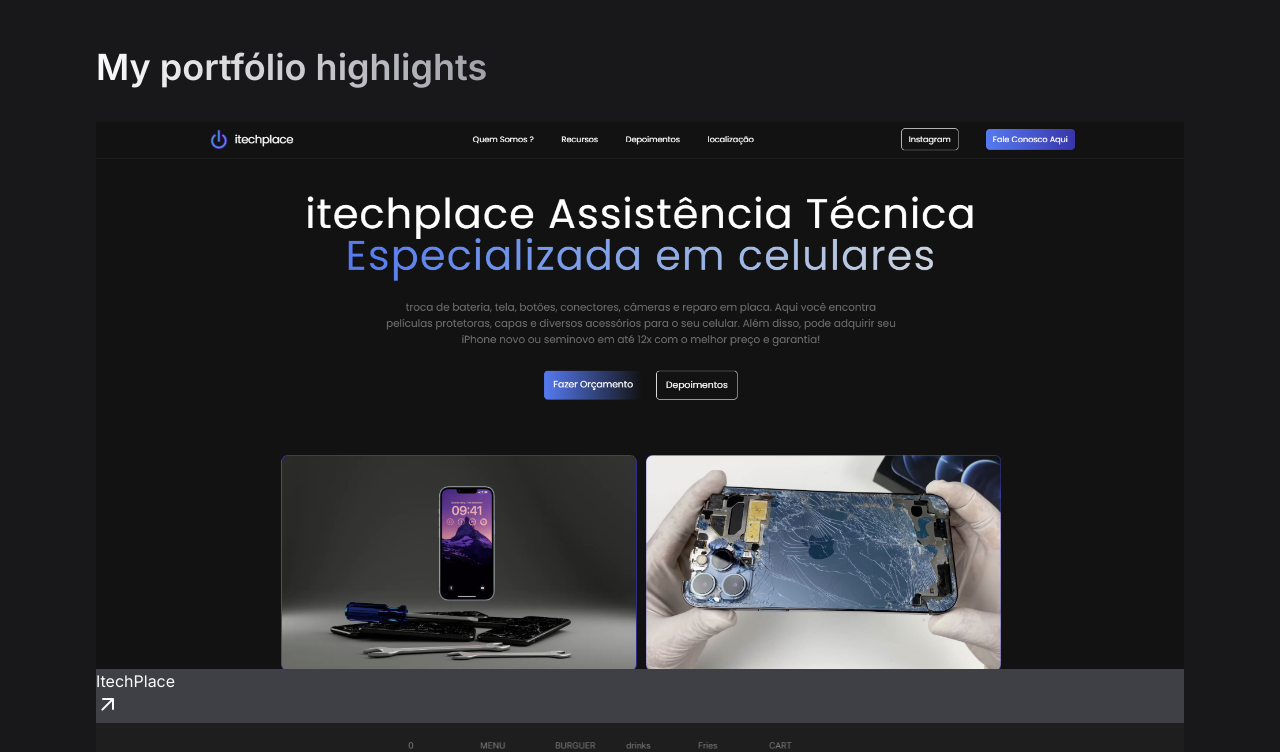
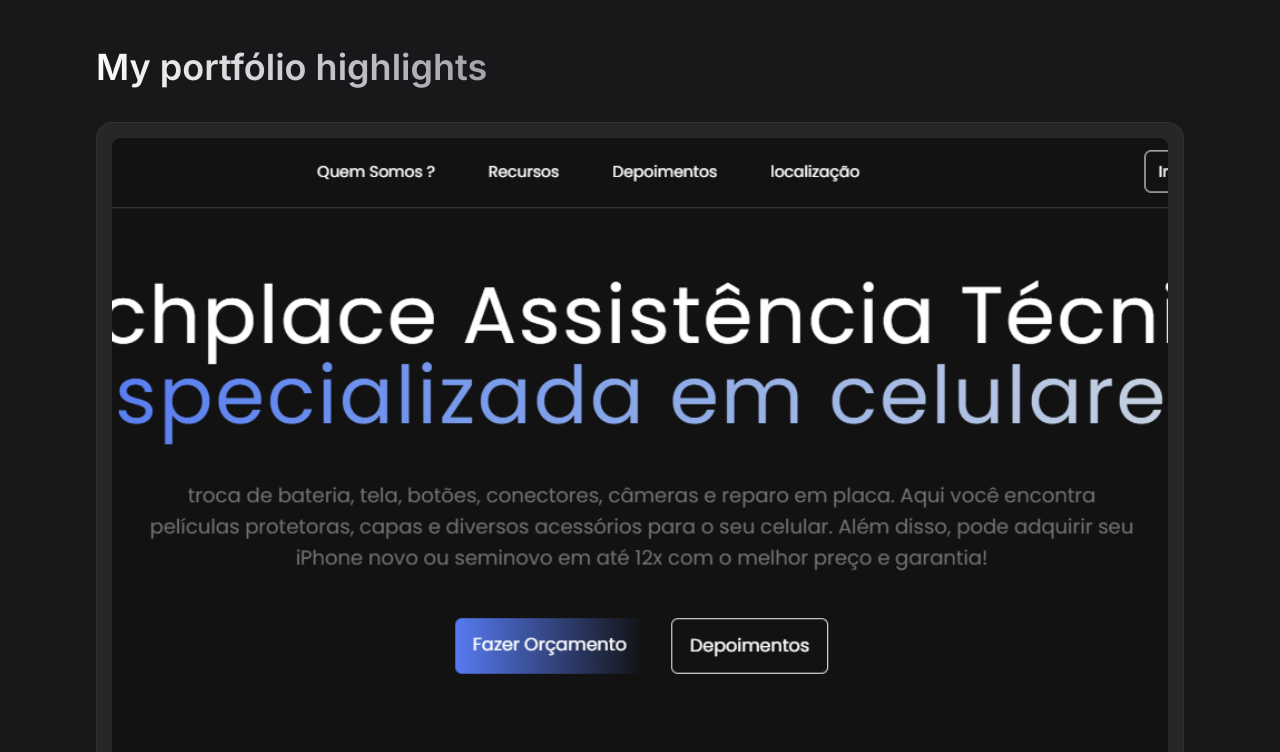
Before and after one commit to Victor-Sarti/portfolio, a React (Vite) app: page / in a window 1280 px wide. Shown: the part 1740-2492 px from the top of the page. Built offline with nearby package versions, Linux system fonts and the light colour scheme.

Commit message:
feat: styles project

```diff
--- a/src/components/ProjectCard.jsx
+++ b/src/components/ProjectCard.jsx
@@ -8,11 +8,12 @@ const ProjectCard = ({
   classes
 }) => {
   return (
-    <div className={"" + classes}>
-      <figure className="img-box">
+    <div className={"relative p-4  rounded-2xl bg-zinc-800 hover:bg-zinc-700/50 active:bg-zinc-700/60 ring-1 ring-inset ring-zinc-50/5 transition-colors" + classes}>
+      <figure className="img-box aspect-square rounded-lg mb-4">
         <img src={imgSrc} alt={title} loading="lazy" className="img-cover" />
+      </figure>
 
-        <div className="">
+      <div className=" flex items-center justify-between gap-4">
         <h3 className="title-1"> {title}</h3>
         <div className=""> {tags.map((label, key) => (
           <span
@@ -24,7 +25,7 @@ const ProjectCard = ({
           <span className=" material-symbols-rounded" aria-hidden="true"> arrow_outward</span>
         </div>
       </div>
-      </figure>
+
 
       <a href={projectLink} target="_blank" className=""></a>
     </div>
```
Lines whose indentation alone changed are shown as unchanged.
